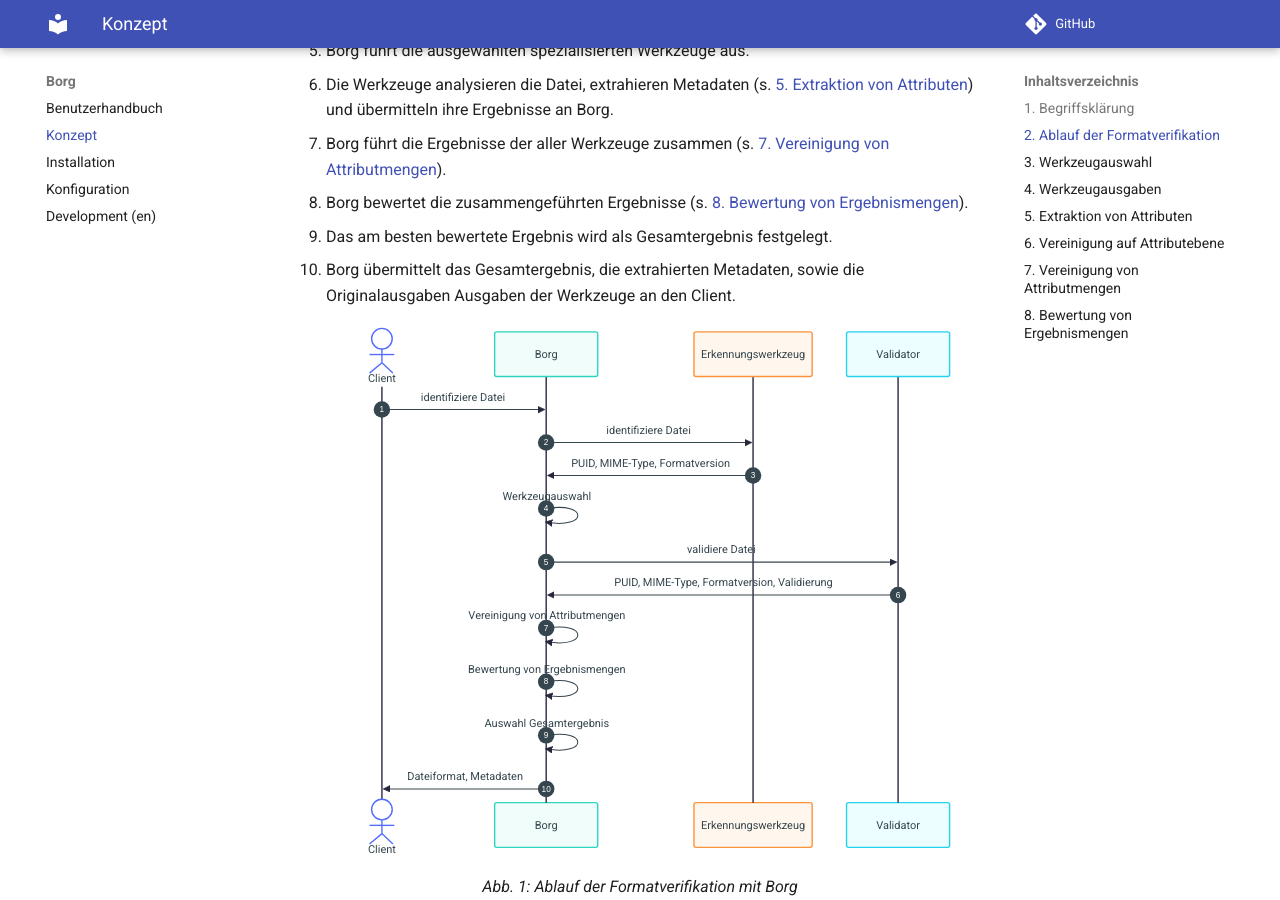
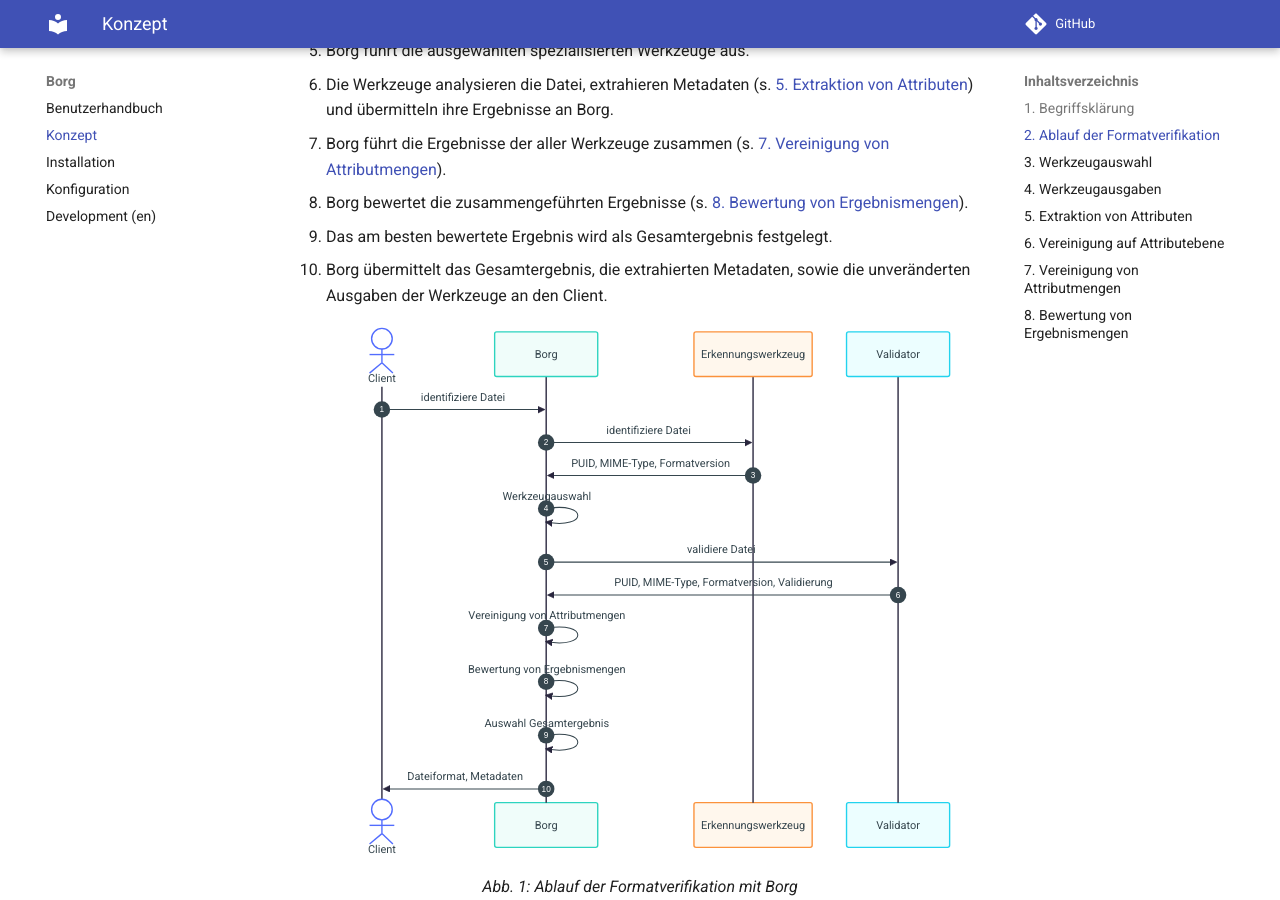
Before and after one commit to Landesarchiv-Thueringen/borg, an MkDocs documentation site: the page built from docs/concept.md, in a window 1280 px wide and 900 px high, scrolled down 871 px. Built offline with MkDocs 1.6.1 and Material for MkDocs 9.7.7, drawn with Linux system fonts in a browser that asks for light colours; comment, search, counter and statistics services are not loaded.

Commit message:
fix: concept text

````diff
--- a/docs/concept.md
+++ b/docs/concept.md
@@ -24,7 +24,7 @@ Die Formatverifikation mit Borg erfolgt nach dem folgenden Ablauf:
 7. Borg führt die Ergebnisse der aller Werkzeuge zusammen (s. [7. Vereinigung von Attributmengen](#7-vereinigung-von-attributmengen)).
 8. Borg bewertet die zusammengeführten Ergebnisse (s. [8. Bewertung von Ergebnismengen](#8-bewertung-von-ergebnismengen)).
 9. Das am besten bewertete Ergebnis wird als Gesamtergebnis festgelegt.
-10. Borg übermittelt das Gesamtergebnis, die extrahierten Metadaten, sowie die Originalausgaben Ausgaben der Werkzeuge an den Client.
+10. Borg übermittelt das Gesamtergebnis, die extrahierten Metadaten, sowie die unveränderten Ausgaben der Werkzeuge an den Client.
 
 ``` mermaid
 ---
````
